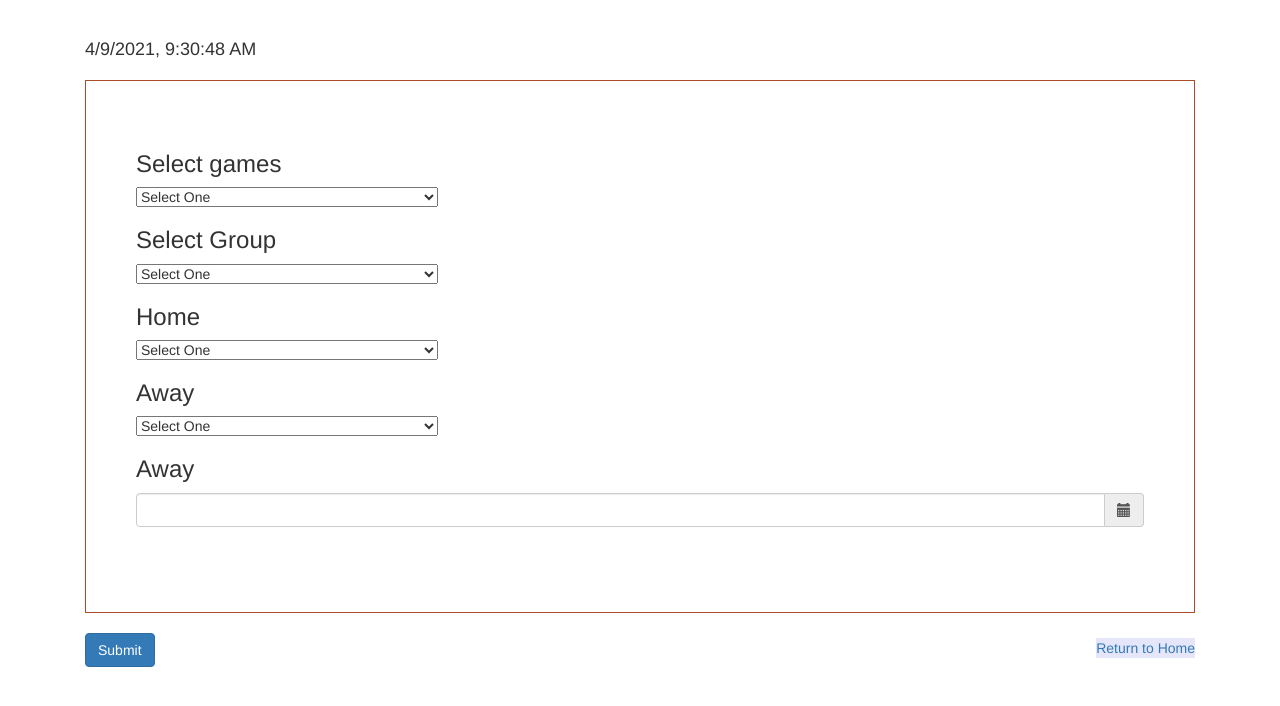
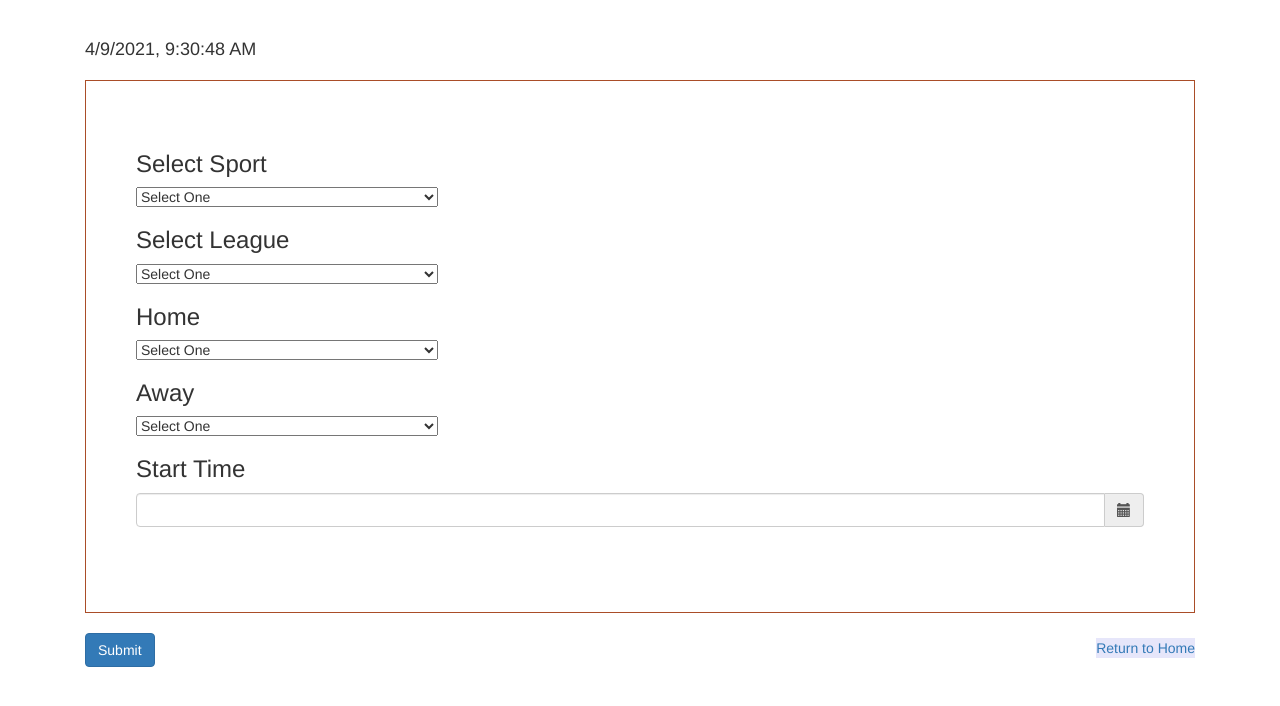
Before and after one commit to peerplays-network/python-cp-gui, a Django app: template couchpotato/home/templates/create_cp.html in a window 1280 px wide. Shown: the part 50-756 px from the top of the page. Run offline with Django 3.2, Linux system fonts and the light colour scheme; the template is opened without the code that fills it, so the values that code supplies are empty; some libraries are stand-ins or nearby versions.

Commit message:
Name corrections

```diff
--- a/couchpotato/home/templates/create_cp.html
+++ b/couchpotato/home/templates/create_cp.html
@@ -43,7 +43,7 @@
          <div id='results_div' style=" min-height: 500px;border:1px solid rgb(170, 77, 40);padding:50px">
 
             <div>
-            <h3> Select games </h3>
+            <h3> Select Sport</h3>
             <select  class=games  id=1>
               <option > Select One </option>
                 {% for  key, value  in list.items %}
@@ -56,7 +56,7 @@
 
 
              <div>
-            <h3> Select Group </h3>
+            <h3> Select League</h3>
             <select  class=groups  id=2>
               <option > Select One </option>
                 </select>
@@ -82,7 +82,7 @@
 
 
             <div>
-              <h3> Away </h3>
+              <h3> Start Time</h3>
 
 
 
```
